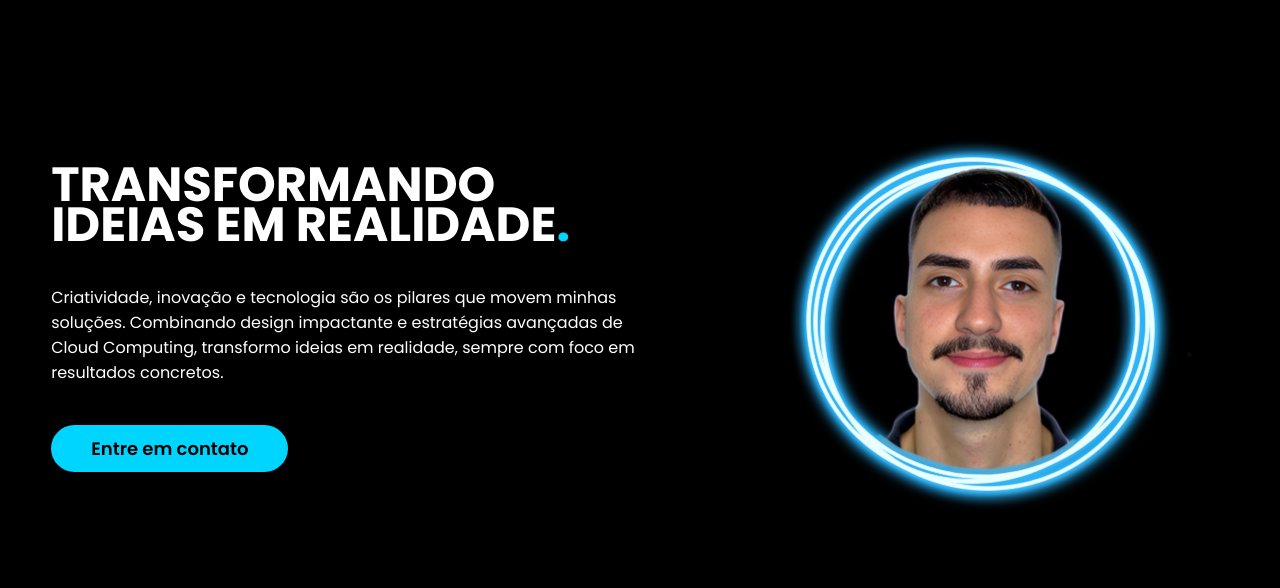
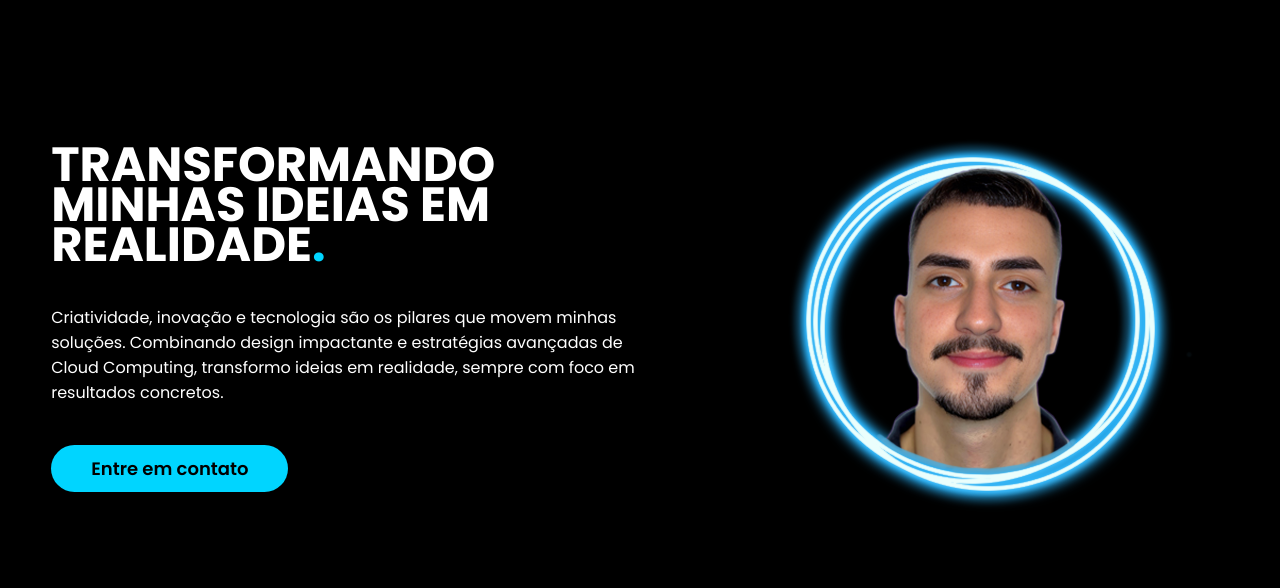
Before and after one commit to barbozafelipe/meu-portifolio, a plain HTML site: page index.html in a window 1280 px wide. Shown: the part 212-800 px from the top of the page. Drawn offline with nearby package versions, Linux system fonts and the light colour scheme.

Commit message:
Alterei novamente o título

```diff
--- a/index.html
+++ b/index.html
@@ -46,7 +46,7 @@
         <div class="interface">
             <div class="flex">
                 <div class="txt-topo-site">
-                    <h1>TRANSFORMANDO IDEIAS EM REALIDADE<span>.</span></h1>
+                    <h1>TRANSFORMANDO MINHAS IDEIAS EM REALIDADE<span>.</span></h1>
                     <p>Criatividade, inovação e tecnologia são os pilares que movem minhas soluções.
                         Combinando design impactante e estratégias avançadas de Cloud Computing,
                         transformo ideias em realidade, sempre com foco em resultados concretos.</p>
```
